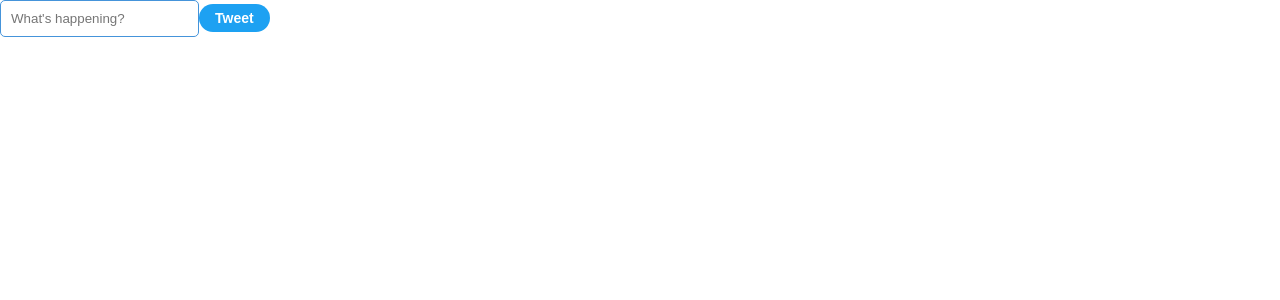
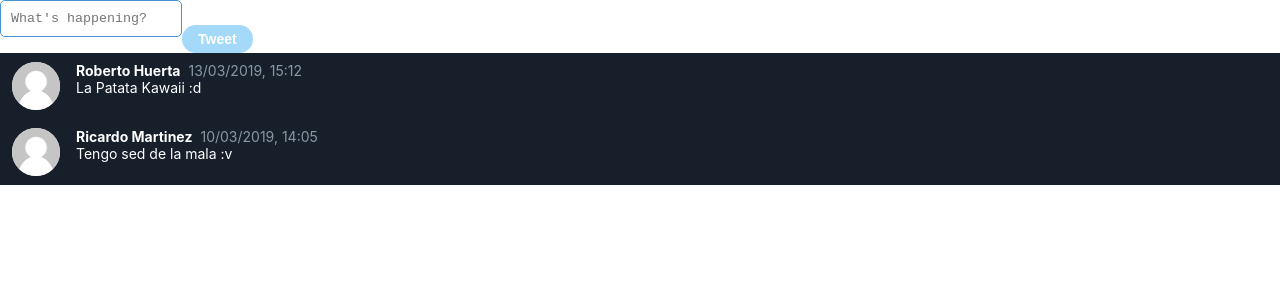
Before and after one commit to FlooCharm/tweet-app, a React (Create React App) app: page / in a window 1280 px wide. Shown: the top 300 px of the page. Built offline with nearby package versions, Linux system fonts and the light colour scheme.

Commit message:
WIP textarea

```diff
--- a/src/App.js
+++ b/src/App.js
@@ -9,7 +9,17 @@
 class App extends Component {
 	state = {
 		newTweet: '',
-		tweets: []
+		tweets: [{
+			id: 1,
+			user: 'Roberto Huerta',
+			content: 'La Patata Kawaii :d',
+			time: '13/03/2019, 15:12'
+		}, {
+			id: 2,
+			user: 'Ricardo Martinez',
+			content: 'Tengo sed de la mala :v',
+			time: '10/03/2019, 14:05'
+		}]
 	}
 
 	onChangeText = (e) => {
@@ -20,11 +30,11 @@
 	tweet = (e) => {
 		e.preventDefault();
 
-		let time = moment().format('DD/MM/YYYY');
+		let time = moment().format('DD/MM/YYYY, HH:mm');
 		let content = this.state.newTweet;
 		let tweets = this.state.tweets;
-		tweets.push({
-			id: tweets.length,
+		tweets.unshift({
+			id: tweets.length + 1,
 			user: 'Jessica Sánchez',
 			content,
 			time
@@ -71,6 +81,7 @@
 					<PrimaryBtn
 						text="Tweet"
 						type="submit"
+						disabled={!this.state.newTweet}
 						onClick={this.tweet}
 					/>
 				</form>
--- a/src/InputField/InputField.css
+++ b/src/InputField/InputField.css
@@ -1,9 +1,11 @@
 .input-field {
+	overflow: hidden;
 	outline: none;
 	border-radius: 5px;
 	padding: 0.75em;
 	border: 1px #4594da solid;
 	margin-bottom: 0.5em;
+	resize: none;
 }
 
 .input-field:focus {
--- a/src/InputField/InputField.js
+++ b/src/InputField/InputField.js
@@ -4,8 +4,9 @@
 class InputField extends Component {
 	render() {
 		return (
-			<input
+			<textarea
 				className='input-field'
+				rows="1"
 				value={this.props.value}
 				onChange={this.props.onChange}
 				type='text'
--- a/src/PrimaryBtn/PrimaryBtn.css
+++ b/src/PrimaryBtn/PrimaryBtn.css
@@ -7,8 +7,16 @@
 	font-weight: bold;
 	color: white;
 	font-size: 14px;
+	cursor: pointer;
+	transition: opacity 0.5s ease-in-out;
 }
 
 .primary-btn:hover {
 	opacity: 0.9;
 }
+
+.primary-btn:disabled {
+	background-color: #1da1f2;
+	opacity: 0.4;
+	cursor: auto;
+}
--- a/src/PrimaryBtn/PrimaryBtn.js
+++ b/src/PrimaryBtn/PrimaryBtn.js
@@ -6,6 +6,7 @@
 		return (
 			<button
 				className="primary-btn"
+				disabled={this.props.disabled}
 				onClick={this.props.onClick}
 				type='submit'
 			>
```
